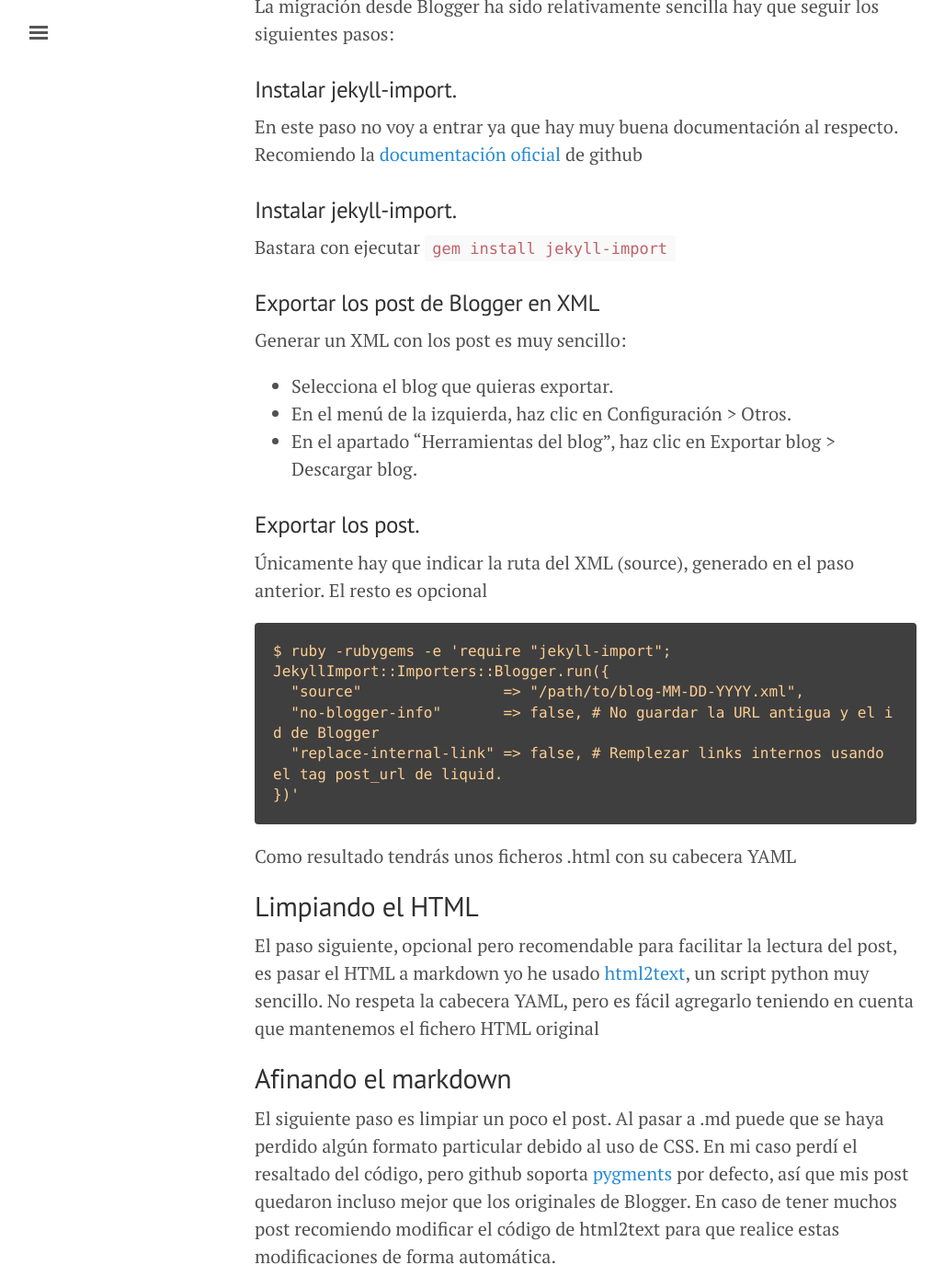
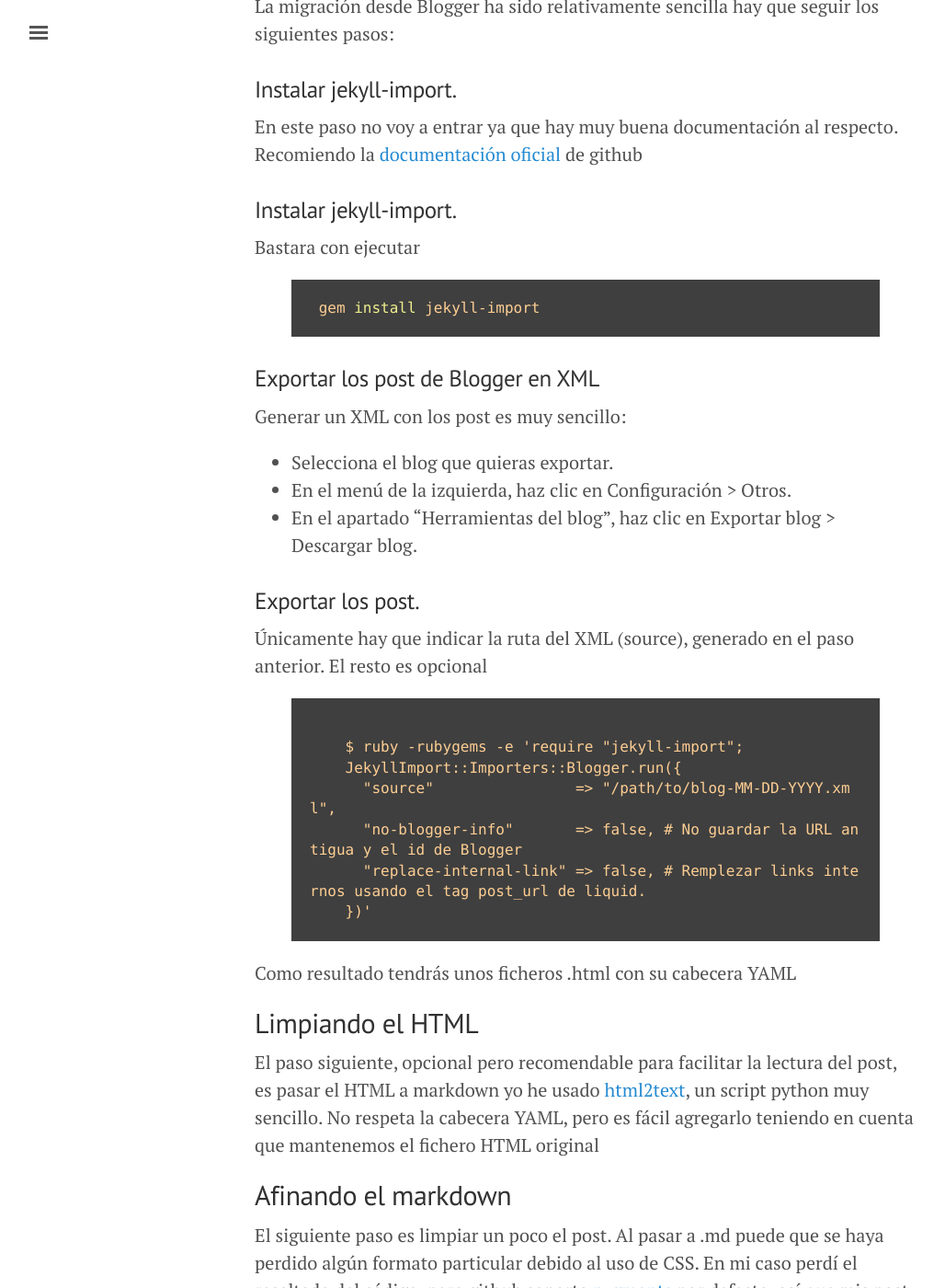
Before and after one commit to CGarces/CGarces.github.io, a Jekyll site: the page built from _posts/2016-01-25--migrando-a-jekyll-desde-blogger.md, in a window 1280 px wide and 1400 px high, scrolled down 482 px. Shown: the whole window at 92% size, without its empty margins (3-1031 px from the left). Built offline with Jekyll 4.4.1, drawn with Linux system fonts in a browser that asks for light colours; nearby versions of some CDN libraries; comment, search, counter and statistics services are not loaded.

Commit message:
Fixed highlight

```diff
--- a/_posts/2016-01-25--migrando-a-jekyll-desde-blogger.md
+++ b/_posts/2016-01-25--migrando-a-jekyll-desde-blogger.md
@@ -19,7 +19,7 @@ En este paso no voy a entrar ya que hay muy buena documentación al respecto. Re
 
 ### Instalar jekyll-import.
 
-Bastara con ejecutar `gem install jekyll-import`
+Bastara con ejecutar {% highlight bash %} gem install jekyll-import{% endhighlight %}
 
 ### Exportar los post de Blogger en XML
 
@@ -33,12 +33,14 @@ Generar un XML con los post es muy sencillo:
 
 Únicamente hay que indicar la ruta del XML (source), generado en el paso anterior. El resto es opcional
 
+{% highlight bash %}
     $ ruby -rubygems -e 'require "jekyll-import";
     JekyllImport::Importers::Blogger.run({
       "source"                => "/path/to/blog-MM-DD-YYYY.xml",
       "no-blogger-info"       => false, # No guardar la URL antigua y el id de Blogger
       "replace-internal-link" => false, # Remplezar links internos usando el tag post_url de liquid.
     })'
+{% endhighlight %}
 
 Como resultado tendrás unos ficheros .html con su cabecera YAML
 
```
